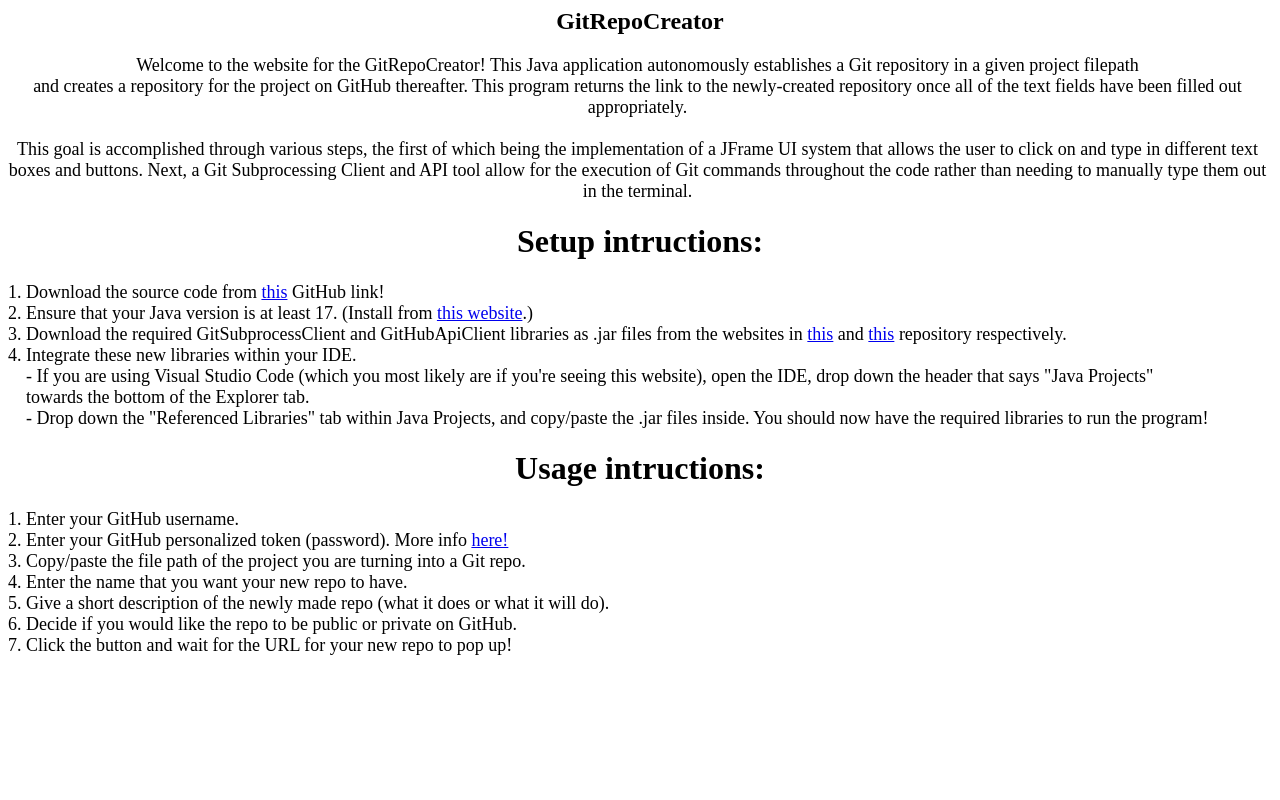
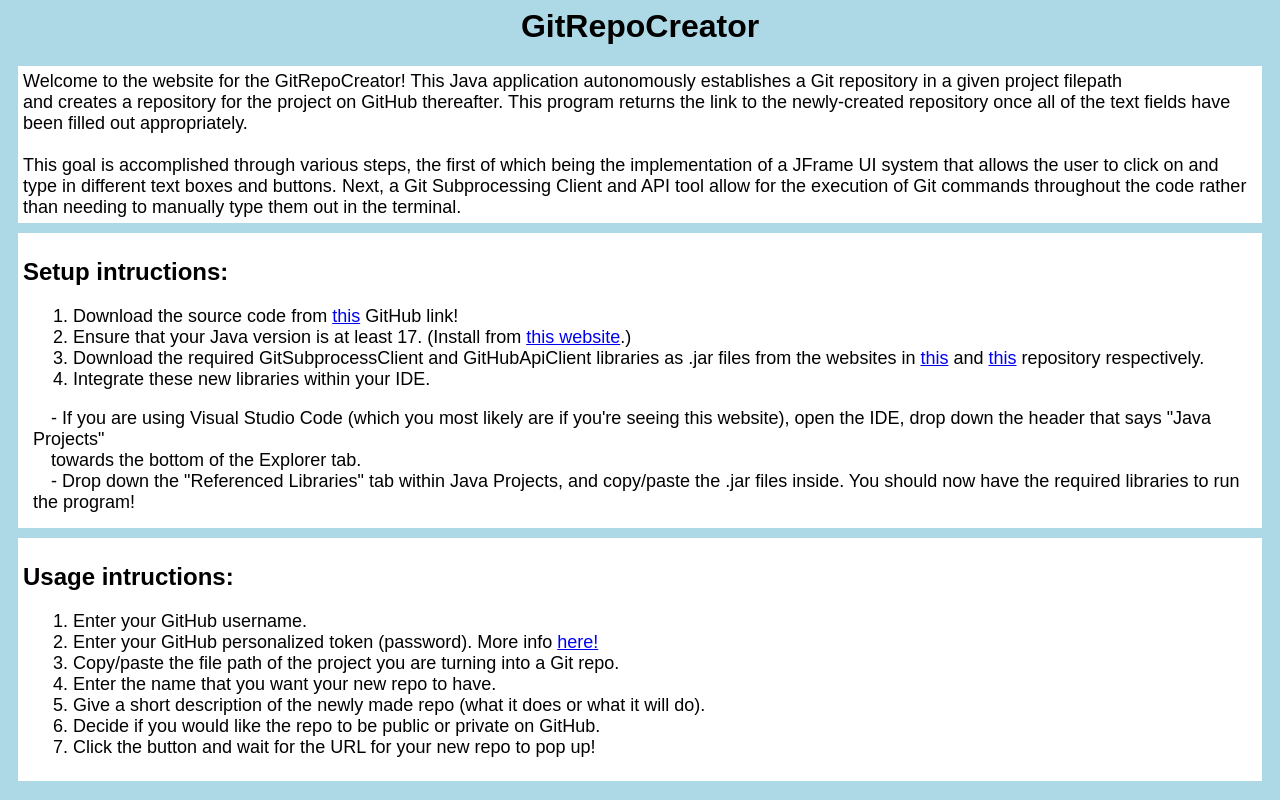
Before and after one commit to jjnoga/GitRepoCreator, a plain HTML site: page docs/Website.html in a window 1280 px wide. Drawn offline with Linux system fonts and the light colour scheme.

Commit message:
redesigned website ui

```diff
--- a/docs/Website.html
+++ b/docs/Website.html
@@ -5,10 +5,10 @@
     </head>
 
     <body>
-        <h2 class="subheader">
+        <h1 class="header">
             GitRepoCreator
-        </h2>
-        <p class="paragraph">
+        </h1>
+        <p class="section paragraph">
             Welcome to the website for the GitRepoCreator! This Java application autonomously establishes a Git repository in a given project filepath<br>
             and creates a repository for the project on GitHub thereafter. This program returns the link to the newly-created repository once all of the
             text fields have been filled out appropriately.<br>
@@ -18,29 +18,37 @@
             type them out in the terminal.
         </p>
 
-        <h1 class="header">
-            Setup intructions:
-        </h1>
-        <p class="paragraph2">
-            1. Download the source code from <a href=https://github.com/jjnoga/GitRepoCreator>this</a> GitHub link!<br>
-            2. Ensure that your Java version is at least 17. (Install from <a href=https://www.oracle.com/java/technologies/downloads/#jdk17-windows>this website</a>.)<br>
-            3. Download the required GitSubprocessClient and GitHubApiClient libraries as .jar files from the websites in <a href=https://github.com/CSC109/GitSubprocessClient>this</a> and <a href=https://github.com/CSC109/GitHubApiClient>this</a> repository respectively.<br>
-            4. Integrate these new libraries within your IDE.<br>
-            &emsp;- If you are using Visual Studio Code (which you most likely are if you're seeing this website), open the IDE, drop down the header that says "Java Projects" <br>
-            &emsp;towards the bottom of the Explorer tab.<br>
-            &emsp;- Drop down the "Referenced Libraries" tab within Java Projects, and copy/paste the .jar files inside. You should now have the required libraries to run the program!<br>
-        </p>
+        <div class="section">
+            <h2 class="subheader">
+                Setup intructions:
+            </h2>
+            <div class="paragraph">
+                <ol>
+                    <li>Download the source code from <a href=https://github.com/jjnoga/GitRepoCreator>this</a> GitHub link!<br></li>
+                    <li>Ensure that your Java version is at least 17. (Install from <a href=https://www.oracle.com/java/technologies/downloads/#jdk17-windows>this website</a>.)<br></li>
+                    <li>Download the required GitSubprocessClient and GitHubApiClient libraries as .jar files from the websites in <a href=https://github.com/CSC109/GitSubprocessClient>this</a> and <a href=https://github.com/CSC109/GitHubApiClient>this</a> repository respectively.<br></li>
+                    <li>Integrate these new libraries within your IDE.<br></li>
+                </ol>
+                &emsp;- If you are using Visual Studio Code (which you most likely are if you're seeing this website), open the IDE, drop down the header that says "Java Projects" <br>
+                &emsp;towards the bottom of the Explorer tab.<br>
+                &emsp;- Drop down the "Referenced Libraries" tab within Java Projects, and copy/paste the .jar files inside. You should now have the required libraries to run the program!<br>
+            </div>
+        </div>
 
-        <h1 class="header">
-            Usage intructions:
-        </h1>
-        <p class="paragraph2">
-            1. Enter your GitHub username.<br>
-            2. Enter your GitHub personalized token (password). More info <a href=https://docs.github.com/en/authentication/keeping-your-account-and-data-secure/managing-your-personal-access-tokens>here!</a><br>
-            3. Copy/paste the file path of the project you are turning into a Git repo.<br>
-            4. Enter the name that you want your new repo to have.<br>
-            5. Give a short description of the newly made repo (what it does or what it will do).<br>
-            6. Decide if you would like the repo to be public or private on GitHub.<br>
-            7. Click the button and wait for the URL for your new repo to pop up!<br>
-        </p>
+        <div class="section">
+            <h2 class="subheader">
+                Usage intructions:
+            </h2>
+            <div class="paragraph">
+                <ol>
+                    <li>Enter your GitHub username.<br></li>
+                    <li>Enter your GitHub personalized token (password). More info <a href=https://docs.github.com/en/authentication/keeping-your-account-and-data-secure/managing-your-personal-access-tokens>here!</a><br></li>
+                    <li>Copy/paste the file path of the project you are turning into a Git repo.<br></li>
+                    <li>Enter the name that you want your new repo to have.<br></li>
+                    <li>Give a short description of the newly made repo (what it does or what it will do).<br></li>
+                    <li>Decide if you would like the repo to be public or private on GitHub.<br></li>
+                    <li>Click the button and wait for the URL for your new repo to pop up!<br></li>
+                </ol>
+            </div>
+        </div>
     </body>
--- a/docs/styles.css
+++ b/docs/styles.css
@@ -1,3 +1,15 @@
+body {
+    font-family: Arial, Helvetica, sans-serif;
+    background-color: lightblue;
+}
+
+.li {
+    font-size: medium;
+    line-height: 2em;
+    height: auto;
+    margin-top: 10px;
+    margin-bottom: 10px;
+}
 .header {
     color: rgb(0, 0, 0);
     text-align: center;
@@ -5,7 +17,6 @@
 
 .subheader {
     color: rgb(0, 0, 0);
-    text-align: center;
 }
 
 .navbar {
@@ -33,11 +44,11 @@
     color: rgb(0, 0, 0);
     margin-right: 5px;
     font-size: 18px;
-    text-align: center;
+    margin: 10px;
 }
 
-.paragraph2 {
-    color: rgb(0, 0, 0);
-    margin-right: 5px;
-    font-size: 18px;
+.section {
+    margin: 10px;
+    padding: 5px;
+    background-color: white;
 }
```
Also changed, not shown: 1 other file.
